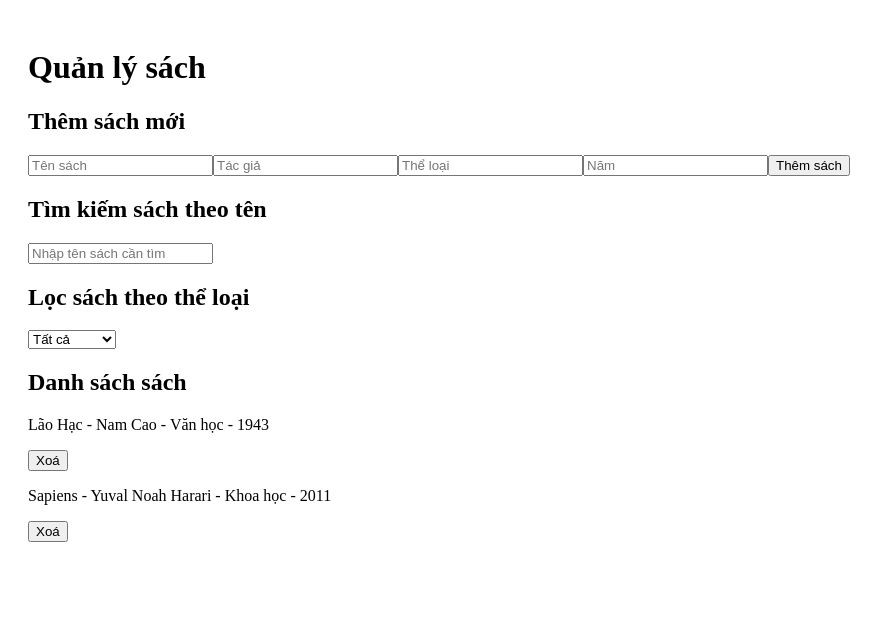
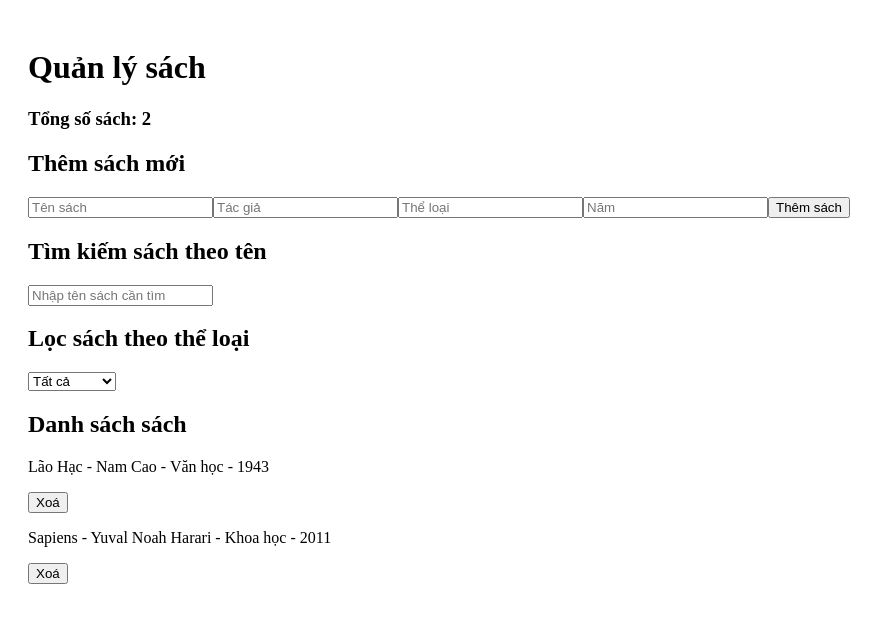
Before and after one commit to mthq2004/KiemTraTH_PTGDUD, a React (Vite) app: page / in a window 1280 px wide. Shown: the top 622 px of the page, without its empty margins (0-885 px from the left). Built offline with nearby package versions, Linux system fonts and the light colour scheme.

Commit message:
hien thi tong so sach

```diff
--- a/src/App.jsx
+++ b/src/App.jsx
@@ -49,7 +49,7 @@ function App() {
   return (
     <div style={{ padding: '20px' }}>
       <h1>Quản lý sách</h1>
-
+      <h3>Tổng số sách: {genreFilteredBooks.length}</h3>
       <h2>Thêm sách mới</h2>
       <input
         placeholder="Tên sách"
```
Also changed, not shown: anhminhchung/cau7/cau7.png (added), 1 other file (tests, documents, lock files or other folders).
